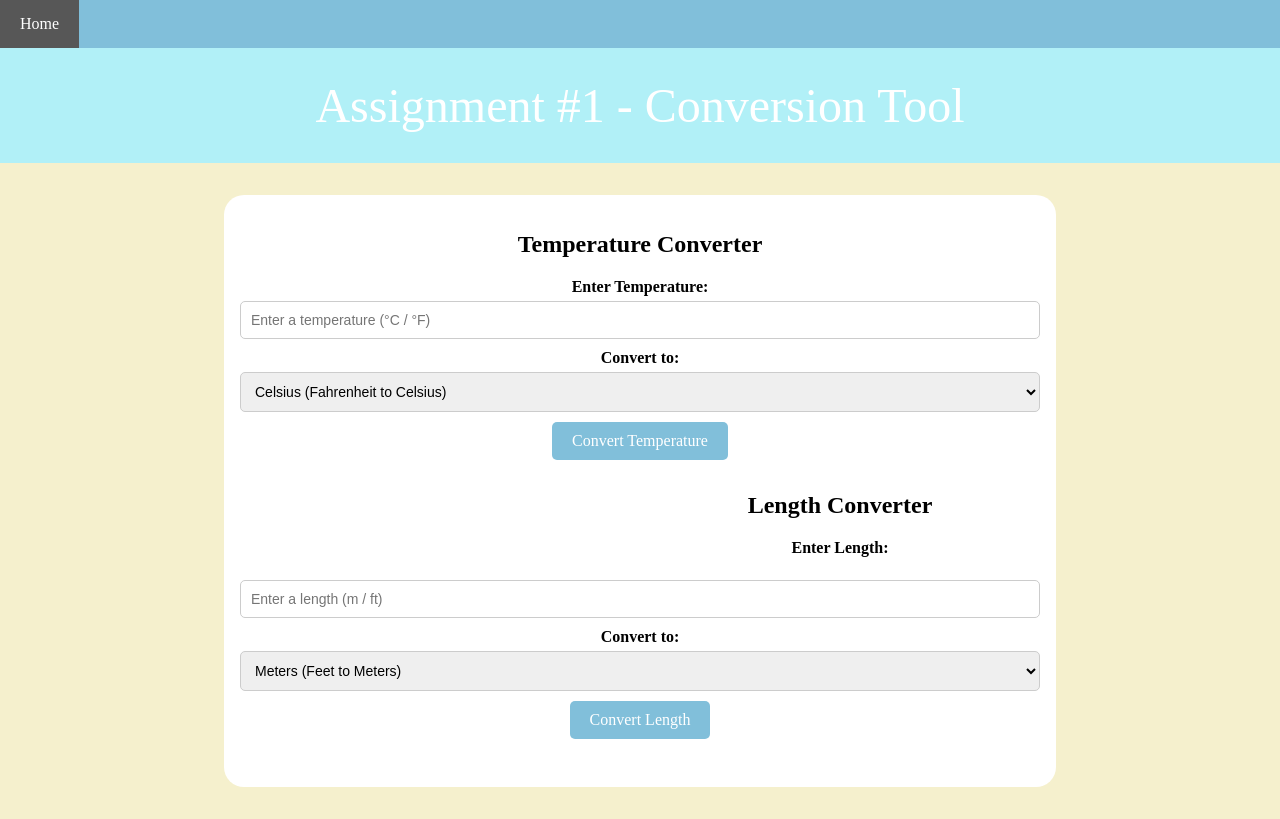
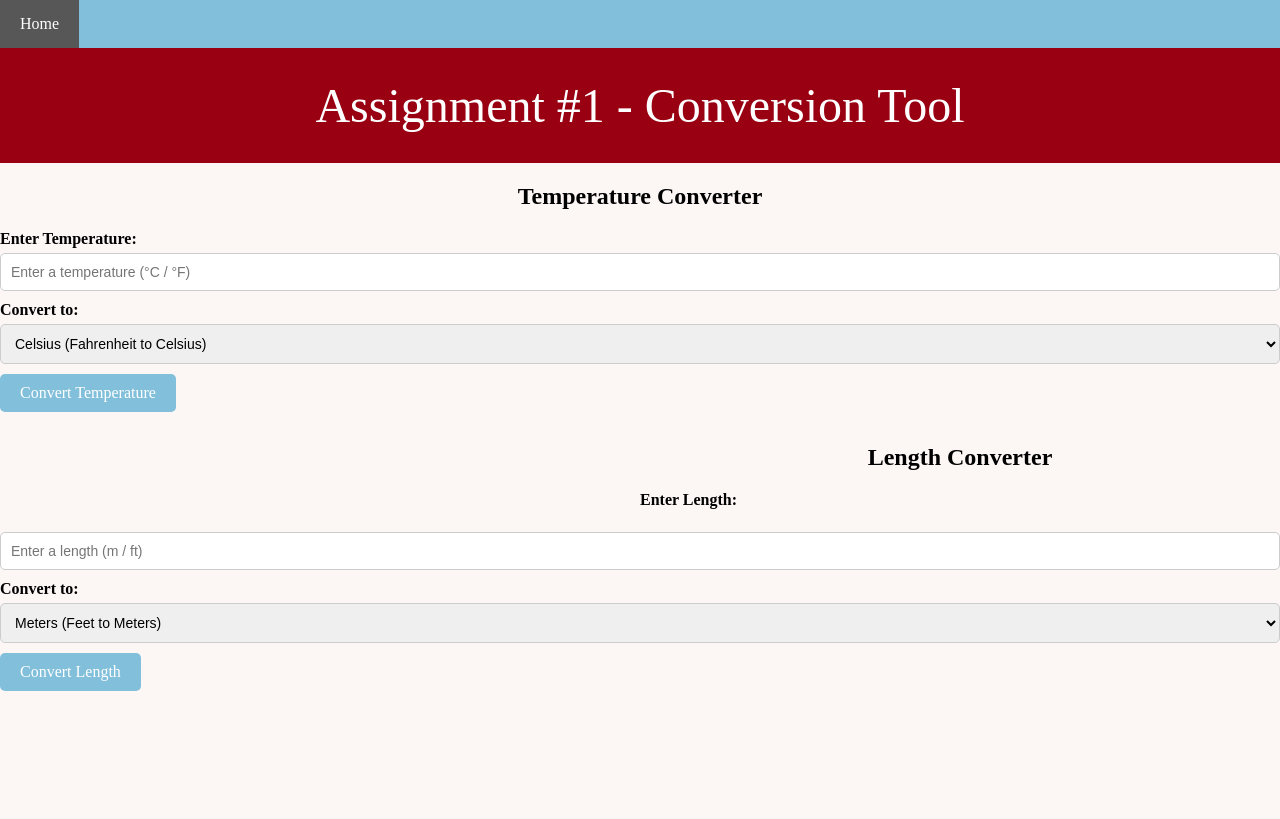
Before and after one commit to brysnais/nsia.github.io, a plain HTML site: page Converter.html in a window 1280 px wide. Drawn offline with Linux system fonts and the light colour scheme.

Commit message:
Update Converter.css

```diff
--- a/Converter.css
+++ b/Converter.css
@@ -1,11 +1,11 @@
 body {
   font-family: 'Times New Roman', Times, serif;
-  background-color: #F5F0CD;
+  background-color: #FCF6F5;
   margin: 0;
 }
 
 header {
-  background-color: #B1F0F7;
+  background-color: #990011;
   font-size: 3em;
   color: white;
   padding: 30px 0;
@@ -14,15 +14,7 @@ header {
 
 h1{
   text-align: center;
-}
 
-main {
-  max-width: 800px;
-  margin: 2em auto;
-  padding: 1em;
-  background: white;
-  border-radius: 20px;
-  text-align: center;
 }
 
 section {
```
